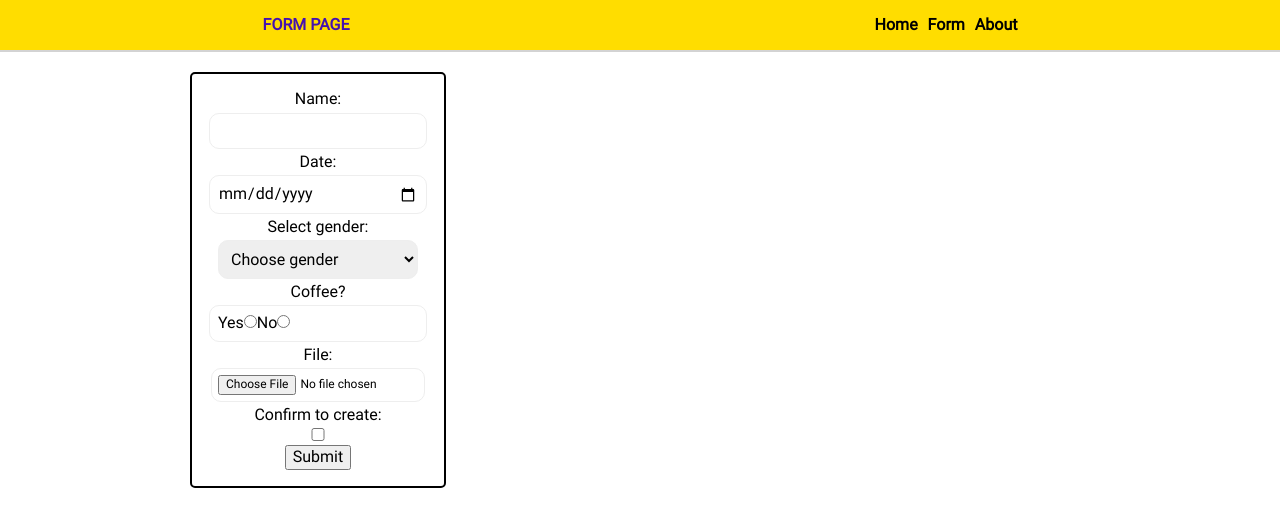
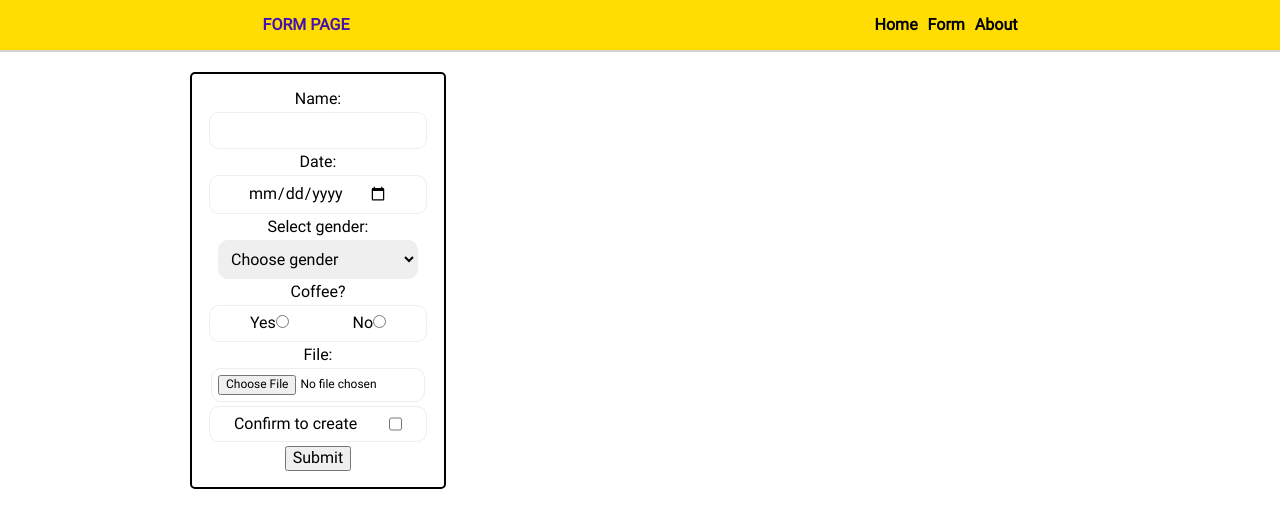
Before and after one commit to 231globus/react, a React (Vite) app: page /form in a window 1280 px wide. Shown: the top 528 px of the page. Built offline with nearby package versions, Linux system fonts and the light colour scheme.

Commit message:
feat: styled form

```diff
--- a/src/components/Form.tsx
+++ b/src/components/Form.tsx
@@ -42,7 +42,7 @@ const Form = (props: FormProps) => {
         <GenderSelect label="Select gender:" register={register} errors={errors} required />
         <CoffeeInput label="Coffee?" register={register} errors={errors} required />
         <FileInput label="File:" register={register} errors={errors} required />
-        <AgreeInput label="Confirm to create:" register={register} errors={errors} required />
+        <AgreeInput label="Confirm to create  " register={register} errors={errors} required />
         <input type="submit" value="Submit" />
       </form>
     </>
--- a/src/components/FormFields/AgreeInput.tsx
+++ b/src/components/FormFields/AgreeInput.tsx
@@ -5,13 +5,13 @@ const AgreeInput = (props: InputProps) => {
   const { label, register, required, errors } = props;
 
   return (
-    <>
-      <label>{label}</label>
-      <input className="form__input" type="checkbox" {...register('agree', { required })} />
+    <div className="form__agree form__input">
+      <label htmlFor="agree">{label}</label>
+      <input type="checkbox" id="agree" {...register('agree', { required })} />
       {errors.agree && errors.agree.type === 'required' && (
         <span className="form__error">Confirm for create</span>
       )}
-    </>
+    </div>
   );
 };
 
--- a/src/components/FormFields/CoffeeInput.tsx
+++ b/src/components/FormFields/CoffeeInput.tsx
@@ -7,11 +7,15 @@ const CoffeeInput = (props: InputProps) => {
   return (
     <>
       <label>{label}</label>
-      <div className="form__input">
-        <label>Yes</label>
-        <input type="radio" value="yes" {...register('coffee', { required })} />
-        <label>No</label>
-        <input type="radio" value="no" {...register('coffee', { required })} />
+      <div className="form__input form__coffee coffe">
+        <div className="coffee__yes">
+          <label>Yes</label>
+          <input type="radio" value="yes" {...register('coffee', { required })} />
+        </div>
+        <div className="coffee__no">
+          <label>No</label>
+          <input type="radio" value="no" {...register('coffee', { required })} />
+        </div>
       </div>
 
       {errors.coffee && errors.coffee.type === 'required' && (
--- a/src/components/FormFields/DateInput.tsx
+++ b/src/components/FormFields/DateInput.tsx
@@ -6,8 +6,8 @@ const DateInput = (props: InputProps) => {
 
   return (
     <>
-      <label>{label}</label>
-      <input className="form__input" type="date" {...register('date', { required })} />
+      <label htmlFor={label}>{label}</label>
+      <input className="form__input" id={label} type="date" {...register('date', { required })} />
       {errors.date && errors.date.type === 'required' && (
         <span className="form__error">Please select a date</span>
       )}
--- a/src/components/FormFields/FileInput.tsx
+++ b/src/components/FormFields/FileInput.tsx
@@ -6,11 +6,12 @@ const FileInput = (props: InputProps) => {
 
   return (
     <>
-      <label>{label}</label>
+      <label htmlFor={label}>{label}</label>
       <input
         className="form__input"
         type="file"
         accept="image/*"
+        id={label}
         {...register('file', { required })}
       />
       {errors.file && errors.file.type === 'required' && (
--- a/src/components/FormFields/GenderSelect.tsx
+++ b/src/components/FormFields/GenderSelect.tsx
@@ -6,8 +6,8 @@ const GenderSelect = (props: InputProps) => {
 
   return (
     <>
-      <label>{label}</label>
-      <select className="form__input" {...register('gender', { required })}>
+      <label htmlFor={label}>{label}</label>
+      <select className="form__input" id={label} {...register('gender', { required })}>
         <option value="" defaultChecked>
           Choose gender
         </option>
--- a/src/components/FormFields/NameInput.tsx
+++ b/src/components/FormFields/NameInput.tsx
@@ -6,10 +6,11 @@ const NameInput = (props: InputProps) => {
 
   return (
     <>
-      <label>{label}</label>
+      <label htmlFor={label}>{label}</label>
       <input
         className="form__input"
         type="text"
+        id={label}
         {...register('name', { required, pattern: /^[A-Za-z]+$/i, minLength: 5, maxLength: 16 })}
       />
       {errors.name && errors.name.type === 'required' && (
--- a/src/styles/style.css
+++ b/src/styles/style.css
@@ -118,6 +118,8 @@ input[type='file' i] {
 }
 
 .form__input {
+  display: flex;
+  justify-content: space-around;
   width: 200px;
   padding: 0.5em;
   border-radius: 10px;
```
